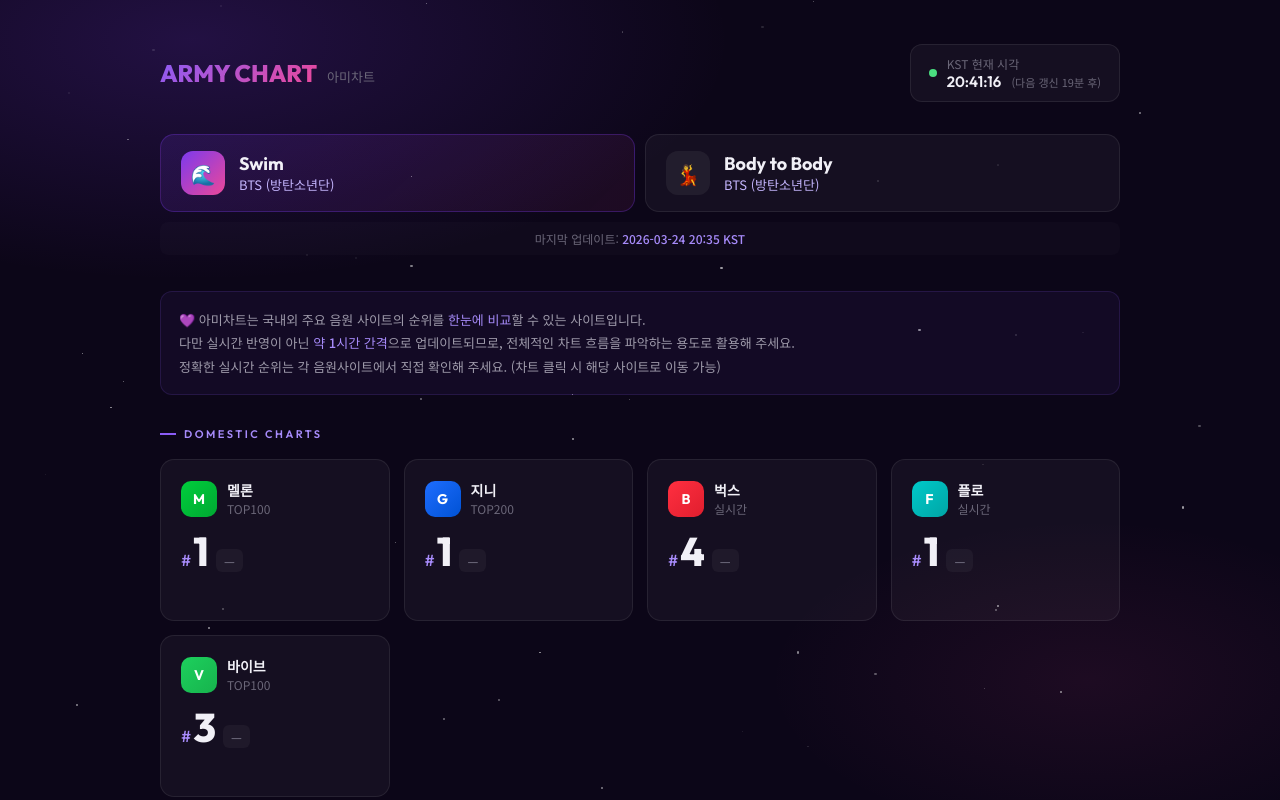
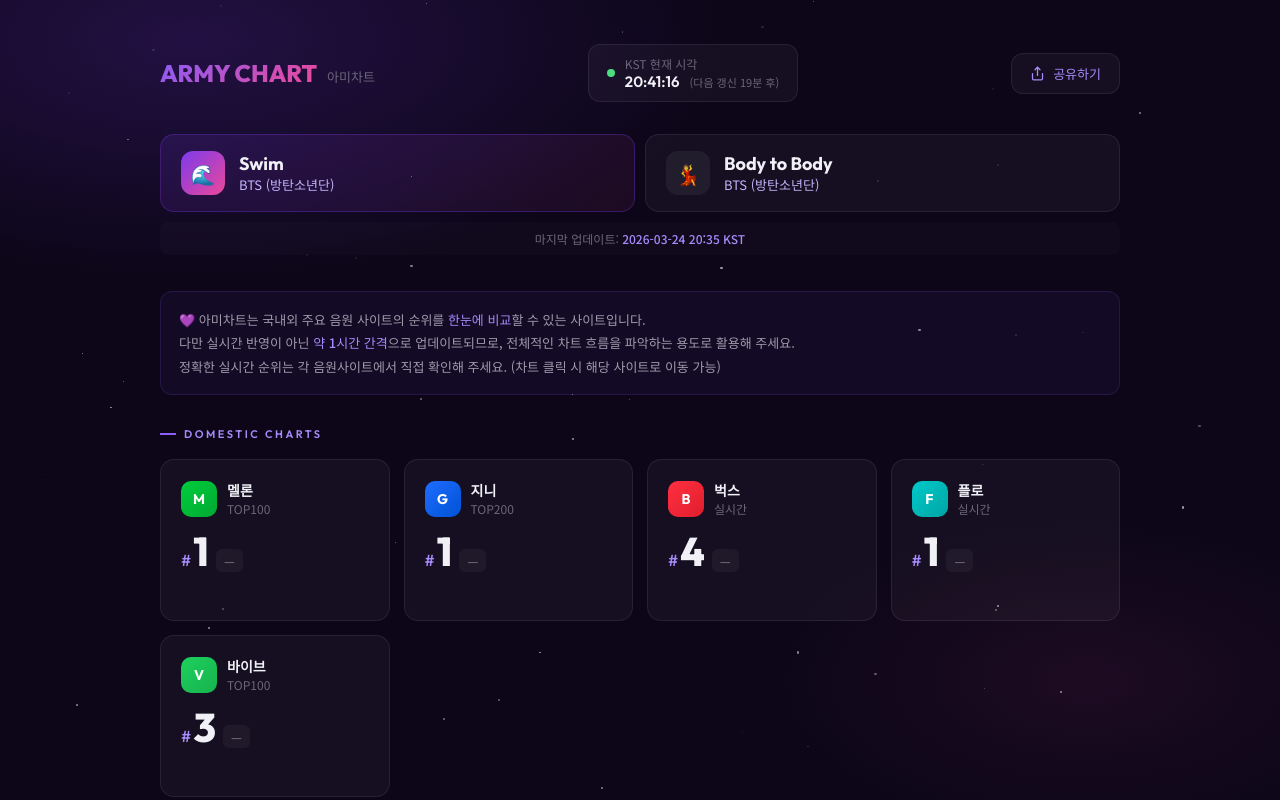
Before and after one commit to seungju613-hub/bts-chart, a plain HTML site: page index.html in a window 1280 px wide. Shown: the top 800 px of the page. Drawn offline with Linux system fonts and the light colour scheme.

Commit message:
Update index.html

```diff
--- a/index.html
+++ b/index.html
@@ -7,6 +7,13 @@
 <meta name="description" content="BTS 방탄소년단 Swim 실시간 음원 차트 순위를 한눈에 확인하세요. 아미차트 ARMY CHART">
 <meta property="og:title" content="아미차트 ARMY CHART | BTS Swim 실시간 순위">
 <meta property="og:description" content="멜론, 지니, 벅스, 애플뮤직 등 실시간 순위 확인 · 1시간마다 자동 업데이트">
+<meta property="og:image" content="https://armychart.com/og-image.png">
+<meta property="og:url" content="https://armychart.com">
+<meta property="og:type" content="website">
+<meta name="twitter:card" content="summary_large_image">
+<meta name="twitter:title" content="아미차트 ARMY CHART | BTS 실시간 차트">
+<meta name="twitter:description" content="멜론, 지니, 벅스, 애플뮤직 등 실시간 순위 한눈에 확인">
+<meta name="twitter:image" content="https://armychart.com/og-image.png">
 <link rel="preconnect" href="https://fonts.googleapis.com">
 <link href="https://fonts.googleapis.com/css2?family=Noto+Sans+KR:wght@300;400;500;600;700;900&family=Outfit:wght@300;400;500;600;700;800;900&display=swap" rel="stylesheet">
 <style>
@@ -151,6 +158,10 @@
         </div>
       </div>
     </div>
+    <button id="share-btn" onclick="copyLink()" style="display:flex;align-items:center;gap:8px;padding:10px 18px;background:var(--bg-card);border:1px solid var(--border);border-radius:12px;color:var(--purple-400);font-size:13px;font-weight:500;cursor:pointer;transition:all 0.2s;font-family:'Noto Sans KR',sans-serif" onmouseover="this.style.borderColor='rgba(139,92,246,0.3)';this.style.background='rgba(139,92,246,0.08)'" onmouseout="this.style.borderColor='var(--border)';this.style.background='var(--bg-card)'">
+      <svg width="15" height="15" viewBox="0 0 24 24" fill="none" stroke="currentColor" stroke-width="2" stroke-linecap="round"><path d="M4 12v8a2 2 0 0 0 2 2h12a2 2 0 0 0 2-2v-8"/><polyline points="16 6 12 2 8 6"/><line x1="12" y1="2" x2="12" y2="15"/></svg>
+      공유하기
+    </button>
   </div>
 
   <div id="song-tabs" style="display:flex;gap:10px;margin-bottom:10px">
@@ -399,6 +410,21 @@
   starsEl.appendChild(s);
 }
 
+// ── 링크 복사 ──
+function copyLink() {
+  const btn = document.getElementById('share-btn');
+  navigator.clipboard.writeText('https://armychart.com').then(() => {
+    btn.innerHTML = `<svg width="15" height="15" viewBox="0 0 24 24" fill="none" stroke="#4ade80" stroke-width="2.5" stroke-linecap="round"><polyline points="20 6 9 17 4 12"/></svg> 복사 완료!`;
+    btn.style.borderColor = 'rgba(74,222,128,0.3)';
+    btn.style.color = '#4ade80';
+    setTimeout(() => {
+      btn.innerHTML = `<svg width="15" height="15" viewBox="0 0 24 24" fill="none" stroke="currentColor" stroke-width="2" stroke-linecap="round"><path d="M4 12v8a2 2 0 0 0 2 2h12a2 2 0 0 0 2-2v-8"/><polyline points="16 6 12 2 8 6"/><line x1="12" y1="2" x2="12" y2="15"/></svg> 공유하기`;
+      btn.style.borderColor = 'var(--border)';
+      btn.style.color = 'var(--purple-400)';
+    }, 2000);
+  });
+}
+
 loadChartData();
 updateClock();
 setInterval(updateClock, 1000);
```
